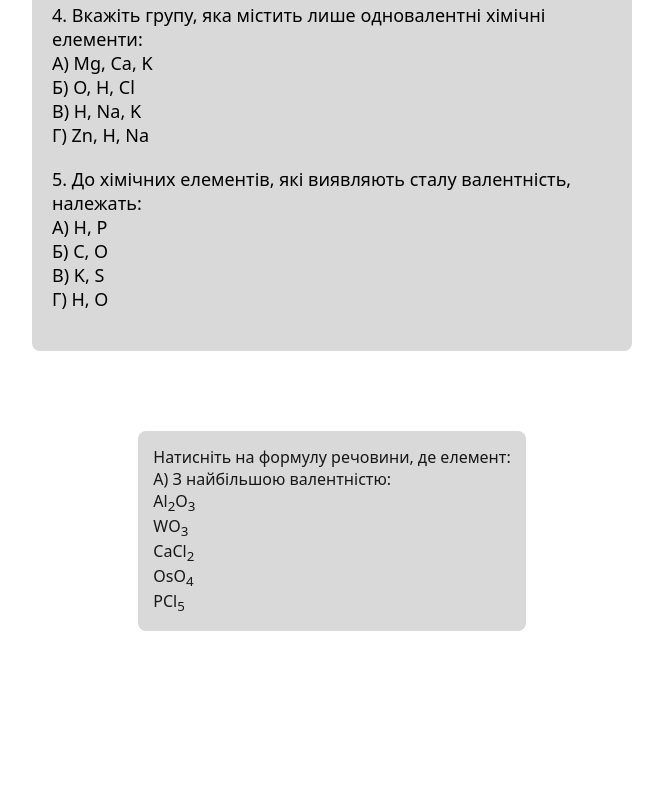
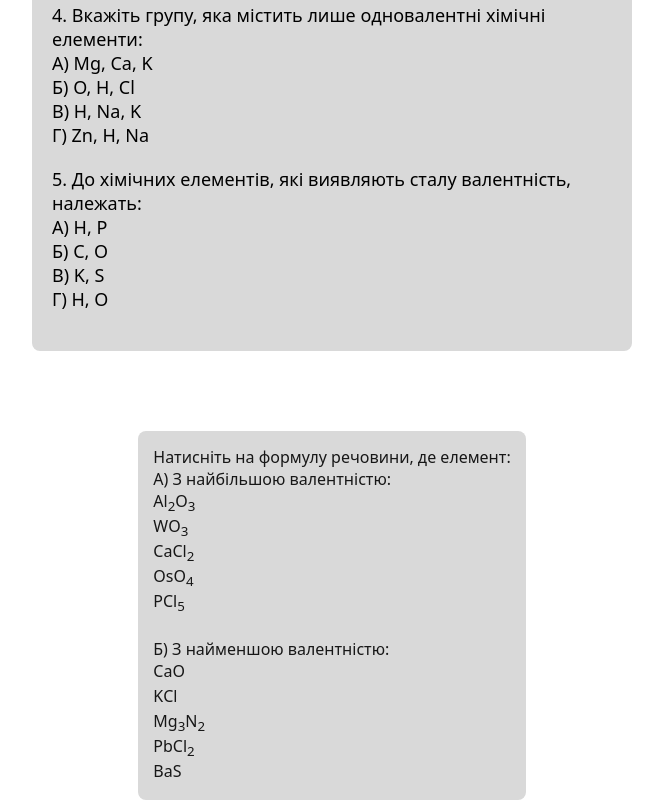
Before and after one commit to MishaDvali/Awesome-chemistry, a Next.js app: page /paragraphs/Valentnist/intro in a window 1280 px wide. Shown: the part 4129-4929 px from the top of the page, without its empty margins (308-971 px from the left). Before the commit the page ends 4760 px from the top, so only its background shows below. Built offline with nearby package versions, Linux system fonts and the light colour scheme.

Commit message:
excersise 3

```diff
--- a/src/app/paragraphs/Valentnist/intro/excersise_3.tsx
+++ b/src/app/paragraphs/Valentnist/intro/excersise_3.tsx
@@ -5,15 +5,26 @@ import MoleculeNode from "@/app/utils/Molecules/Node";
 import SolveValence from "@/app/utils/Valence/SolveValence";
 
 const Excersise_3: React.FC = () => {
-  const correctAnswer = "OsO4";
-  const [selectedAnswer, setSelectedAnswer] = useState<string | null>(null);
-  const [showSolution, setShowSolution] = useState<boolean>(false);
-  const [isCorrect, setIsCorrect] = useState<boolean | null>(null);
+  const correctAnswerA = "OsO4";
+  const [selectedAnswerA, setSelectedAnswerA] = useState<string | null>(null);
+  const [showSolutionA, setShowSolutionA] = useState<boolean>(false);
+  const [isCorrectA, setIsCorrectA] = useState<boolean | null>(null);
 
-  const handleClick = (molecule: string) => {
-    setSelectedAnswer(molecule);
-    setIsCorrect(molecule === correctAnswer);
-    setShowSolution(true);
+  const handleClickA = (molecule: string) => {
+    setSelectedAnswerA(molecule);
+    setIsCorrectA(molecule === correctAnswerA);
+    setShowSolutionA(true);
+  };
+
+  const correctAnswerB = "KCl";
+  const [selectedAnswerB, setSelectedAnswerB] = useState<string | null>(null);
+  const [showSolutionB, setShowSolutionB] = useState<boolean>(false);
+  const [isCorrectB, setIsCorrectB] = useState<boolean | null>(null);
+
+  const handleClickB = (molecule: string) => {
+    setSelectedAnswerB(molecule);
+    setIsCorrectB(molecule === correctAnswerB);
+    setShowSolutionB(true);
   };
 
   return (
@@ -27,18 +38,43 @@ const Excersise_3: React.FC = () => {
           <div
             key={molecule}
             className="molecule-wrapper"
-            onClick={() => handleClick(molecule)}>
+            onClick={() => handleClickA(molecule)}>
             <MoleculeNode molecule_formula={molecule} showValence={false} />
           </div>
         ))}
       </div>
-      {showSolution && (
+      {showSolutionA && (
         <div className="solution">
-          <h3>{isCorrect ? "Правильно" : "Неправильно!"}</h3>
-          <SolveValence key={selectedAnswer} molecule_formula={selectedAnswer || "Натисніть на формулу щоб перевірити себе!"} />
+          <h3>{isCorrectA ? "Правильно" : "Неправильно!"}</h3>
+					{selectedAnswerA!="Al2O3" && <SolveValence key={selectedAnswerA} molecule_formula={selectedAnswerA || "Натисніть на формулу щоб перевірити себе!"} />}
+					{selectedAnswerA=="Al2O3" && <MoleculeNode molecule_formula={selectedAnswerA} showValence={true}/>}
+
         </div>
       )}
+			<br/>
+
+			Б) З найменшою валентністю:<br/>
+			<div className="molecules">
+        {["CaO", "KCl", "Mg3N2", "PbCl2", "BaS"].map((molecule) => (
+          <div
+            key={molecule}
+            className="molecule-wrapper"
+            onClick={() => handleClickB(molecule)}>
+            <MoleculeNode molecule_formula={molecule} showValence={false} />
+          </div>
+        ))}
+      </div>
+      {showSolutionB && (
+        <div className="solution">
+          <h3>{isCorrectB ? "Правильно" : "Неправильно!"}</h3>
+					{selectedAnswerB!="CaO" && selectedAnswerB!="PbCl2" && <SolveValence key={selectedAnswerB} molecule_formula={selectedAnswerB || "Натисніть на формулу щоб перевірити себе!"} />}
+        </div>
+      )}
+
+
     </div>
+		//lets do the same with CaO KCl Mg3N2 PbCl2 BaS
+		// the right answer is KCl
   );
 };
 
--- a/src/app/utils/Valence/SolveValence.tsx
+++ b/src/app/utils/Valence/SolveValence.tsx
@@ -11,7 +11,6 @@ const SolveValence: React.FC<{molecule_formula: string}> = (props) => {
 	}
 
 
-	console.log(molecule.parsed[1][0])
 
 	const equation = (valence(molecule.parsed[0][0]) +
 										" * " +
```
